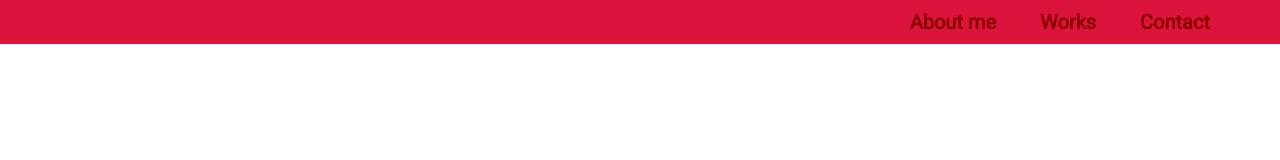
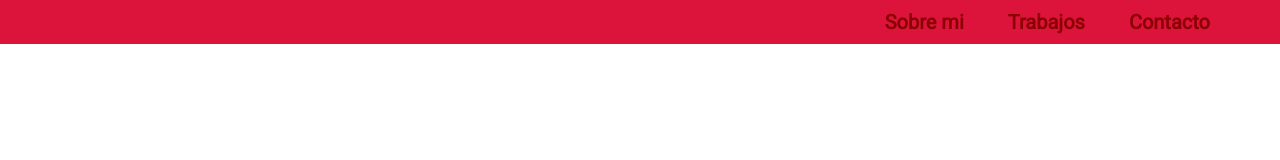
Before and after one commit to PauMau17/Build_a_Personal_Portfolio_Webpage, a plain HTML site: page index.html in a window 1280 px wide. Shown: the top 160 px of the page. Drawn offline with Linux system fonts and the light colour scheme.

Commit message:
subiendo cambios

```diff
--- a/index.html
+++ b/index.html
@@ -16,9 +16,9 @@
     <header>
         <nav id="navbar">
             <ul>
-                <li><a class="nav-link" href="#welcome-section">About me</a></li>
-                <li><a class="nav-link" href="#projects">Works</a></li>
-                <li><a class="nav-link" href="#contacto">Contact</a></li>
+                <li><a class="nav-link" href="#welcome-section">Sobre mi</a></li>
+                <li><a class="nav-link" href="#projects">Trabajos</a></li>
+                <li><a class="nav-link" href="#contacto">Contacto</a></li>
             </ul>
         </nav>
     </header>
```
